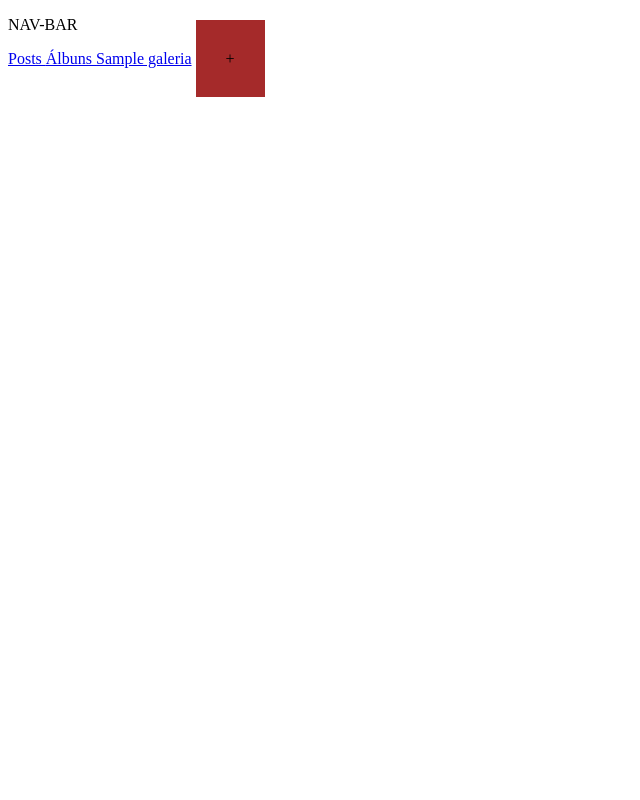
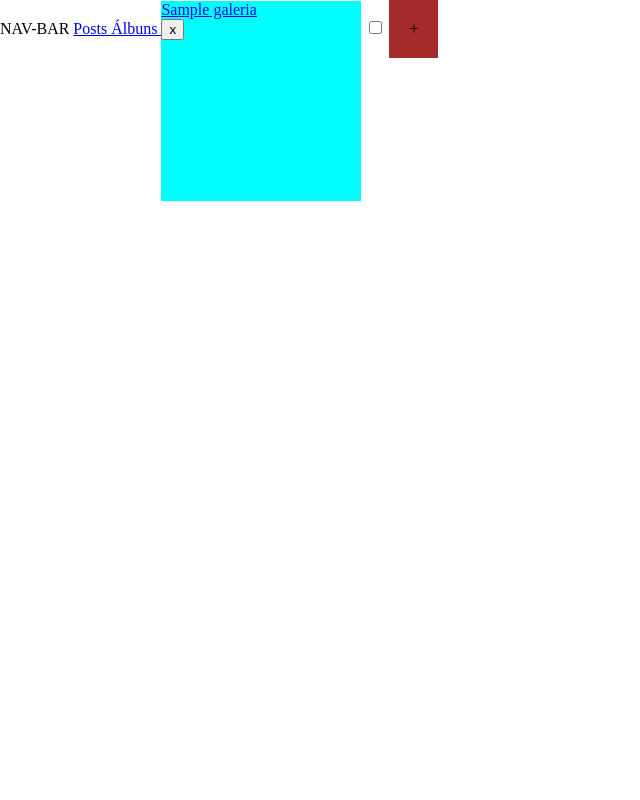
Before and after one commit to carvalho-rafael/elabore, a Laravel app: template resources/views/Panel/galerias.blade.php in a window 1280 px wide. Shown: the whole page, without its empty margins (0-640 px from the left). Run offline with Laravel 8, Linux system fonts and the light colour scheme; the template is opened without the code that fills it: most values are stand-ins (such as "Sample title", 1, 10 or a date in 2020); settings files or empty folders that the repository lacks are supplied; parts of the project's set-up code (start-up, migrations or seed data) failed here and were passed over.

Commit message:
add destroy to galeria

```diff
--- a/public/css/galeria.css
+++ b/public/css/galeria.css
@@ -1,13 +1,51 @@
-#create-galeria {
-    padding: 30px;
+body,html {
+    width: 100vw;
+    height: 100vh;
+    margin: 0px;
+}
+.galeria-create {
+    display: inline-block;
+    padding: 20px;
     background-color: brown;
 }
 
-#create-galeria:hover ~ #modal-create{
-    visibility: visible;
+.galeria-item{
+    display: inline-block;
+    width: 200px;
+    height: 200px;
+    background-color: cyan;
+}
+
+.galeria-delete{
+
 }
 
 #modal-create {
+    display: flex;
+    justify-content: center;
+    align-content: center;
     visibility: hidden;
-    background-color: blue;
 }
+
+.modal-back{
+    position: fixed;
+    top: 0px;
+    right: 0px;
+    bottom: 0px;
+    width: 100vw;
+    height: 100vh;
+    background-color: gray;
+    opacity: 0.9;
+    z-index: 1;
+}
+
+.modal-content {
+    width: 500px;
+    height: 300px;
+    background-color: gray;
+    z-index: 2;
+}
+
+#toggle:checked ~ #modal-create{
+    visibility: visible;
+}
--- a/resources/views/Panel/galerias.blade.php
+++ b/resources/views/Panel/galerias.blade.php
@@ -2,18 +2,28 @@
 @section('content')
 
 @foreach ($galerias as $galeria)
-    <a href="{{url('painel/galerias', $galeria->id)}}">{{$galeria->name}}</a>
+<div class="galeria-item">
+    <a class="galeria-name" href="{{url('painel/galerias', $galeria->id)}}">{{$galeria->name}}</a>
+    <form method="POST" action="{{route('galerias.destroy', $galeria->id)}}">
+        {{ csrf_field() }}
+        {{ method_field('DELETE') }}
+        <input class="galeria-delete" type="submit" value="x" class="btn btn-danger" title="x">
+    </form>
+</div>
 @endforeach
 
-<a id="create-galeria">+</a>
+<input type="checkbox" name="toggle" id="toggle">
+<label for="toggle"> <a class="galeria-create">+</a> </label>
 
 <div id="modal-create">
-<form action="{{url('painel/galerias/store')}}" method="POST">
-        <input type="hidden" name="_token" id="_token" value="{{ Session::token() }}" />
-        <input type="text" name="name" id="name" value="galeria1" required>
-        <input type="submit" value="Enviar">
-    </form>
-
+    <label for="toggle"> <a class="modal-back">+</a> </label>
+    <div class="modal-content">
+        <form action="{{url('painel/galerias/store')}}" method="POST">
+            <input type="hidden" name="_token" id="_token" value="{{ Session::token() }}" />
+            <input type="text" name="name" id="name" value="galeria1" required>
+            <input type="submit" value="Enviar">
+        </form>
+    </div>
 </div>
 @endsection
 
--- a/resources/views/Panel/panel.blade.php
+++ b/resources/views/Panel/panel.blade.php
@@ -8,7 +8,7 @@
     @stack('css')
 </head>
 <body>
-    <p>NAV-BAR</p>
+    <span>NAV-BAR</span>
     <a href="{{route('posts.index')}}"> Posts </a>
     <a href="{{url('/painel/galerias')}}"> Álbuns </a>
     @section('content')
--- a/routes/web.php
+++ b/routes/web.php
@@ -5,11 +5,14 @@ Route::get('/', 'SiteController@index');
 Route::get('/painel', 'PanelController@index');
 
 Route::prefix('painel')->group(function(){
+    Route::get('galerias', 'GaleriaController@index')->name('galerias.index');
+    Route::post('galerias/store', 'GaleriaController@store')->name('galerias.store');
+    Route::get('galerias/{id}', 'GaleriaController@show')->name('galerias.show');
+    Route::patch('galerias/{id}', 'GaleriaController@update')->name('galerias.update');
+    Route::delete('galerias/{id}', 'GaleriaController@destroy')->name('galerias.destroy');
+
     Route::get('images', 'ImageController@index');
-    Route::get('galerias', 'GaleriaController@index');
-    Route::post('galerias/store', 'GaleriaController@store');
-    Route::get('galerias/{id}', 'GaleriaController@show');
-    Route::patch('galerias/{id}', 'GaleriaController@update');
     Route::post('images/store', 'ImageController@store');
+
     Route::resource('posts', 'PostController');
 });
```
Also changed, not shown: app/Http/Controllers/Panel/GaleriaController.php (+10 -0 lines).
